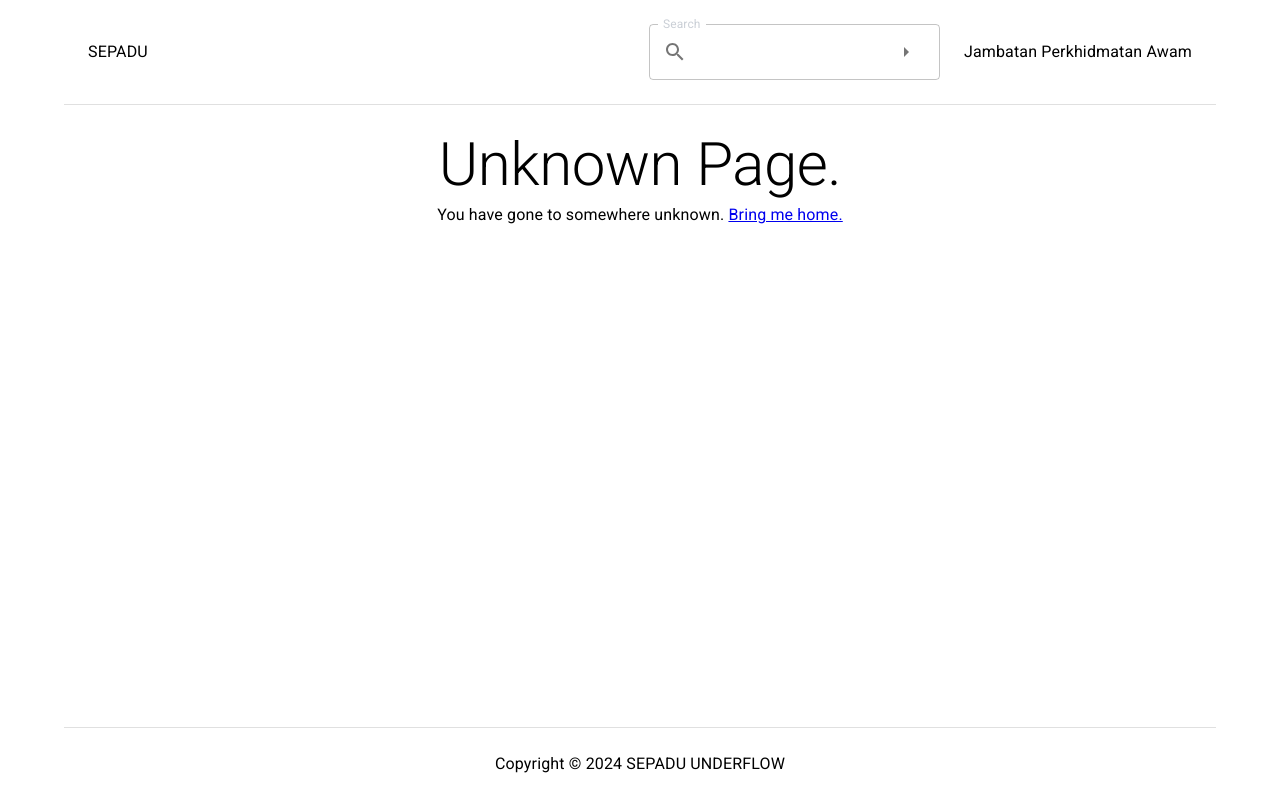
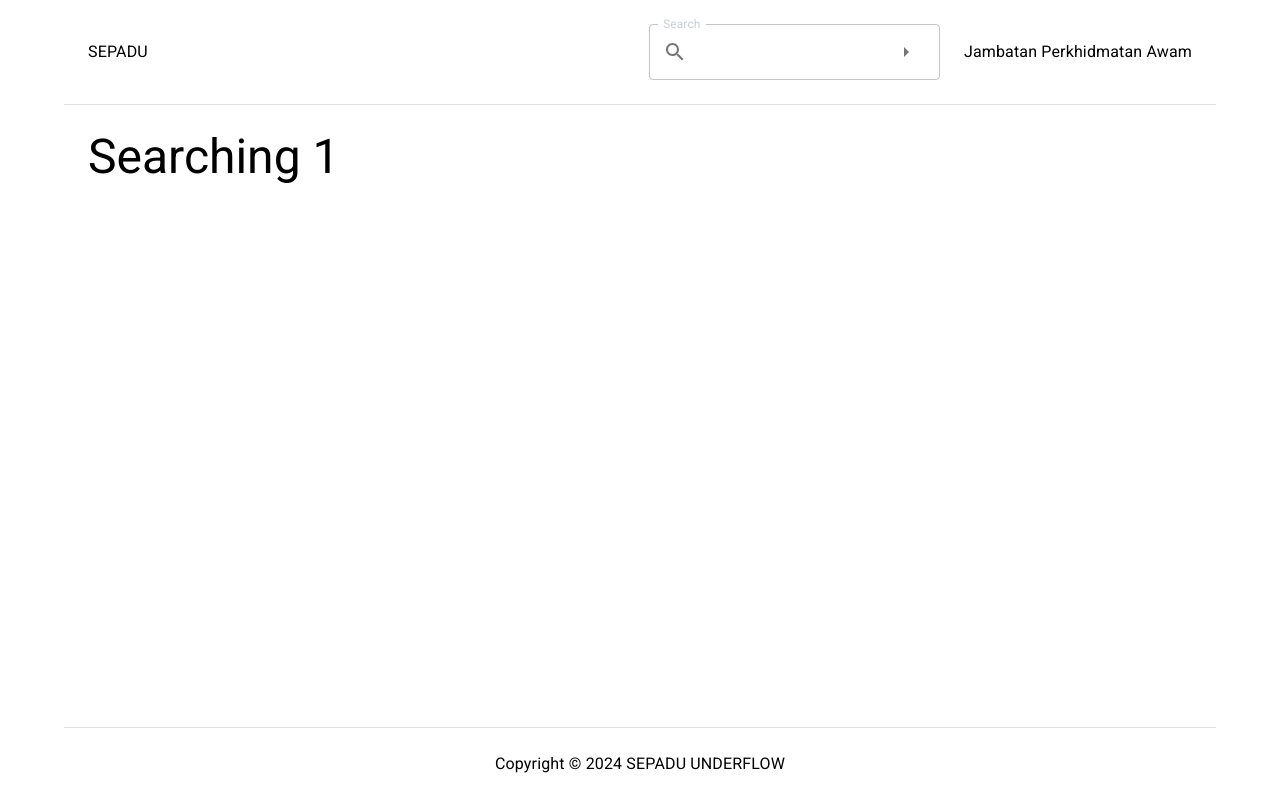
Before and after one commit to RechieKho/sepadu-underflow, a React (Vite) app: page /search/1 in a window 1280 px wide. Built offline with nearby package versions, Linux system fonts and the light colour scheme.

Commit message:
Add `Search`.

```diff
--- a/src/App.tsx
+++ b/src/App.tsx
@@ -4,9 +4,10 @@ import Header from "./stories/Header";
 import Footer from "./stories/Footer";
 import { Container, Divider, Stack, Typography } from "@mui/material";
 import SubmissionTable from "./stories/SubmissionTable";
-import { Route, Routes } from "react-router-dom";
+import { Route, Routes, useNavigate } from "react-router-dom";
 import UnknownPage from "./UnknownPage";
 import ViewSubmission from "./ViewSubmission";
+import Search from "./Search";
 
 const sampleEntries = [
   {
@@ -39,6 +40,8 @@ const sampleEntries = [
 ];
 
 function App() {
+  const navigate = useNavigate();
+
   return (
     <ThemeProvider theme={theme}>
       <Container maxWidth="lg">
@@ -54,7 +57,8 @@ function App() {
         >
           <Header
             onSearchRequested={(query) => {
-              console.log(`Query requested: '${query}'`);
+              if (query.length === 0) return;
+              navigate(`/search/${query}`);
             }}
           ></Header>
 
@@ -81,6 +85,7 @@ function App() {
                 path="/submission/:id"
                 element={<ViewSubmission></ViewSubmission>}
               ></Route>
+              <Route path="/search/:query" element={<Search></Search>}></Route>
               <Route path="*" element={<UnknownPage></UnknownPage>}></Route>
             </Routes>
           </Container>
--- /dev/null
+++ b/src/Search.tsx
@@ -0,0 +1,8 @@
+import { Typography } from "@mui/material";
+import { useParams } from "react-router-dom";
+
+export default function Search() {
+  const params = useParams();
+
+  return <Typography variant="h3">Searching {params.query}</Typography>;
+}
```
